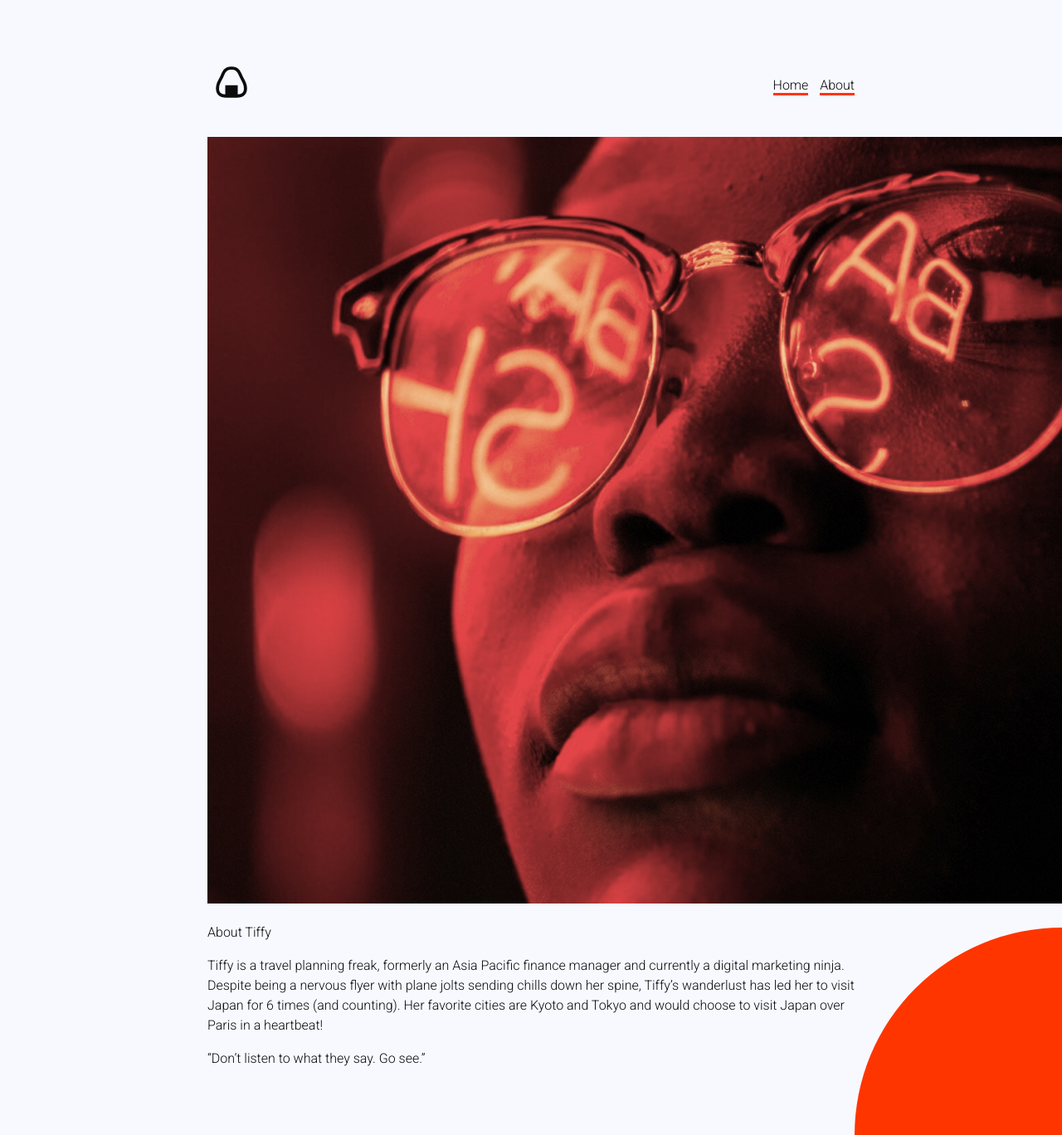
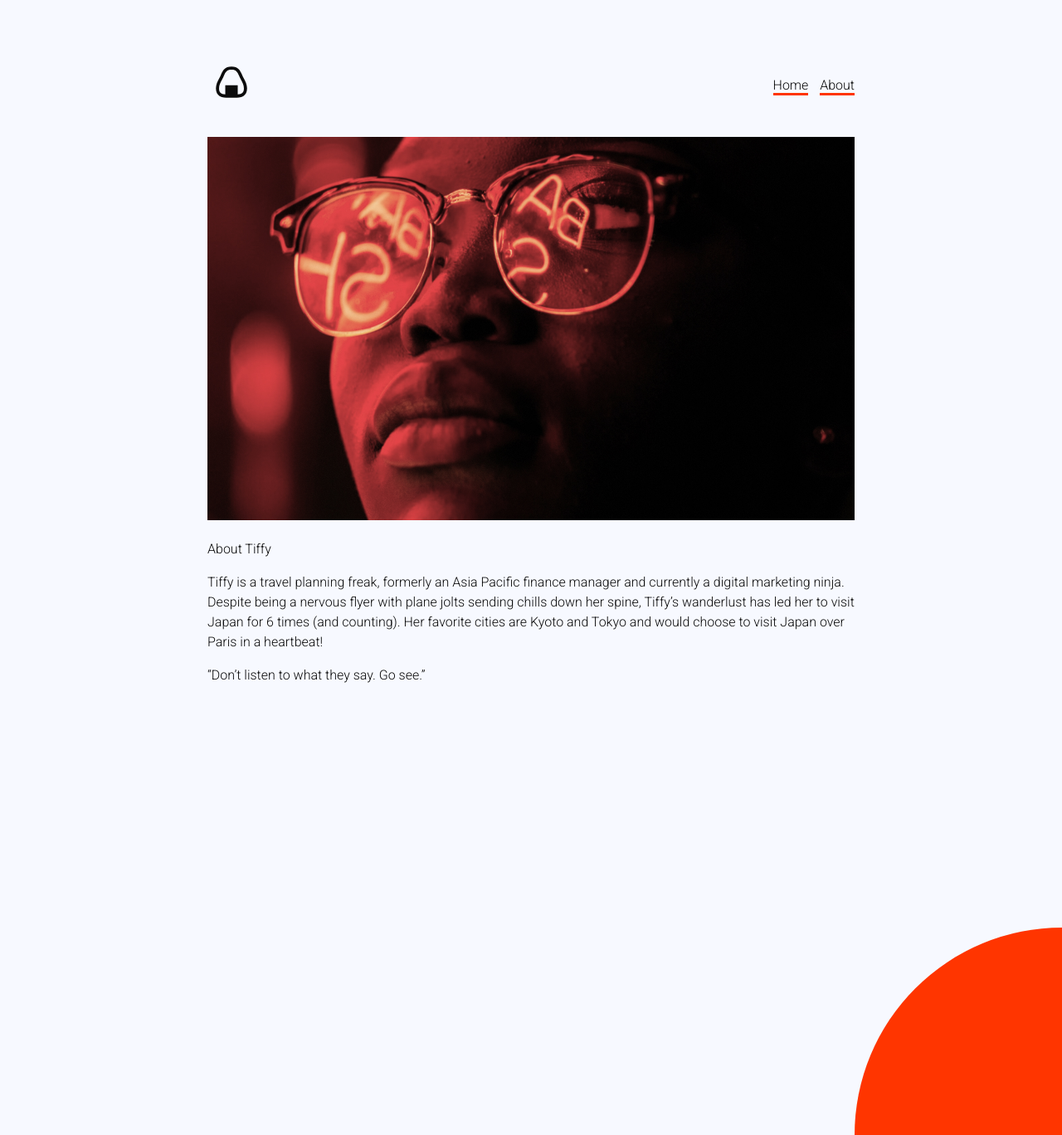
Before and after one commit to pixidust724/anightinjapan, a Jekyll site: the page built from about.md, in a window 1280 px wide and 1368 px high. Shown: the whole window at 83% size. Built offline with Jekyll 4.4.1, drawn with Linux system fonts in a browser that asks for light colours.

Commit message:
clean code and apply style to about page

```diff
--- a/_layouts/default.html
+++ b/_layouts/default.html
@@ -1,5 +1,6 @@
 <!DOCTYPE html>
 <html>
+
 <head>
     <meta charset="utf-8">
     <title>A Night In Japan</title>
@@ -7,6 +8,7 @@
     <!-- just .css not .scss coz jekyll will do for us -->
     <link rel="stylesheet" href="/assets/css/app.css">
 </head>
+
 <body>
     <!-- content = included automatically with index.md -->
     <!-- markdown file for a lot of content -->
@@ -18,4 +20,5 @@
     </section>
 
 </body>
+
 </html>
--- a/_layouts/post.html
+++ b/_layouts/post.html
@@ -5,5 +5,5 @@ layout: default
 <h2> {{ page.title }} </h2>
 
 <div class="post">
-{{ content }}
+    {{ content }}
 </div>
--- a/assets/css/app.scss
+++ b/assets/css/app.scss
@@ -99,3 +99,11 @@ div.post {
         max-width: 780px;
     }
 }
+
+section {
+
+    img {
+        max-width: 780px;
+    }
+
+}
```
Lines whose indentation alone changed are shown as unchanged.
